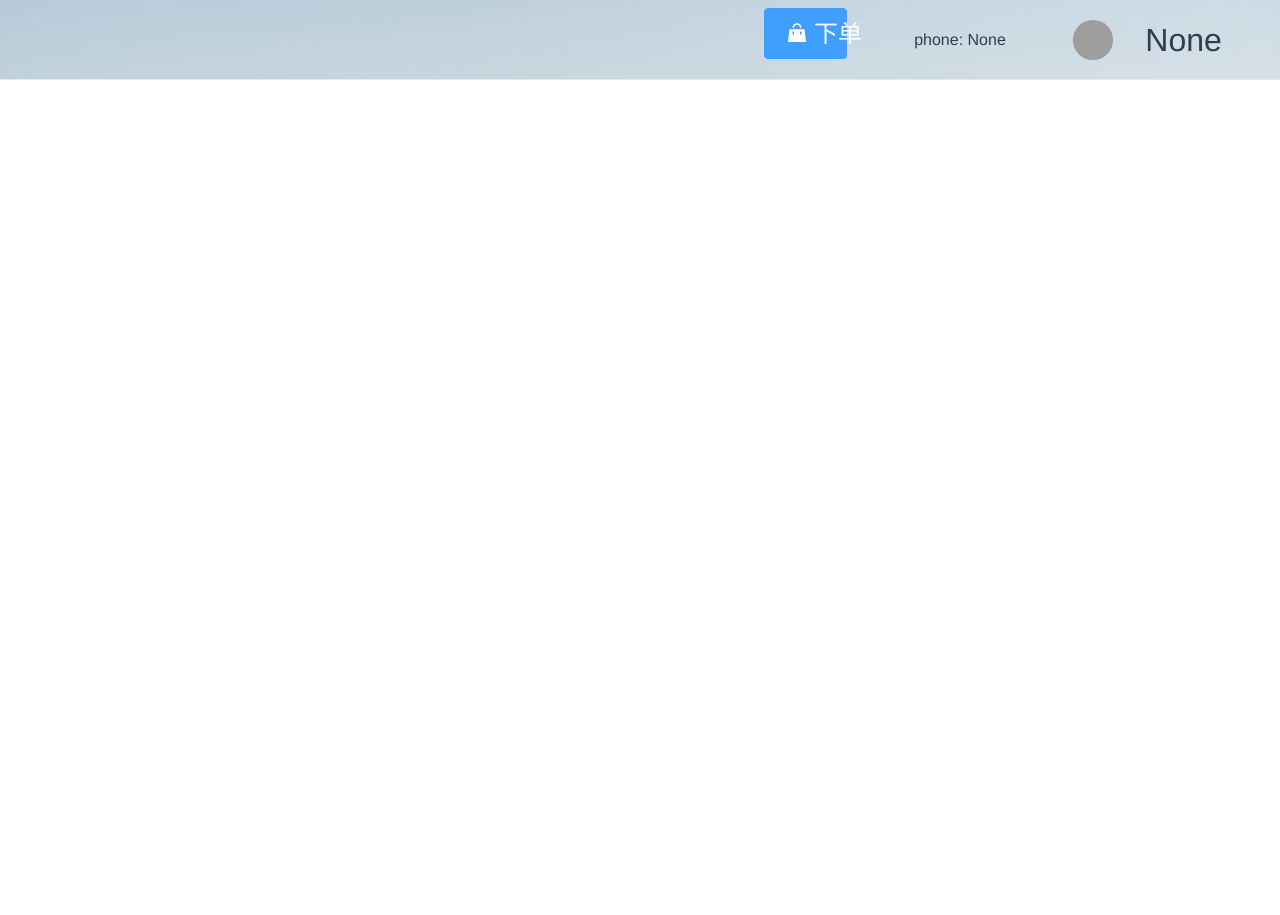
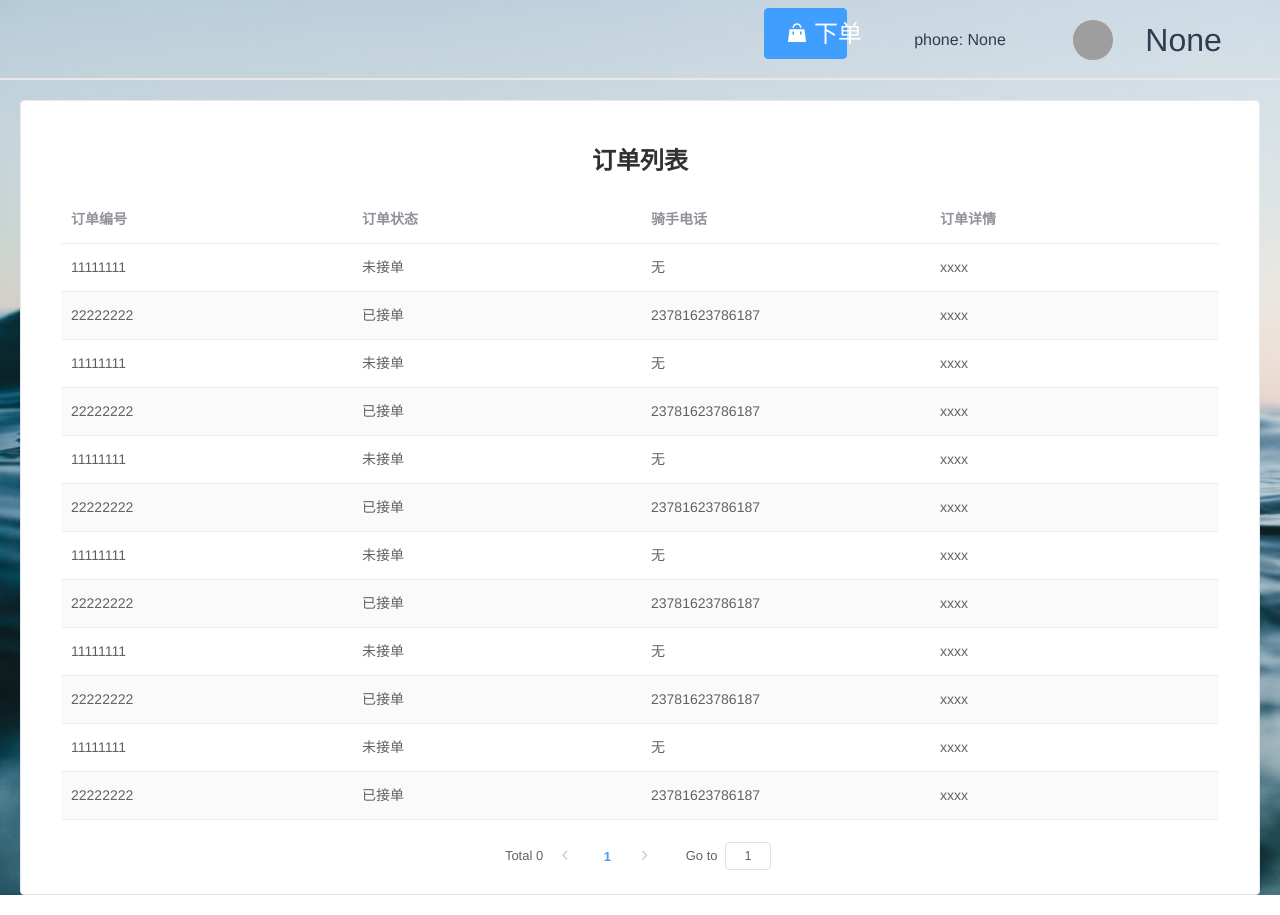
Before and after one commit to 2021UESTCDbExperimentGroup18/frontend, a Vue app: page /personal in a window 1280 px wide. Before the commit the page ends 800 px from the top, so only its background shows below. Built offline with nearby package versions, Linux system fonts and the light colour scheme; no server answers; grey boxes are pictures that could not be loaded.

Commit message:
[feat] 基本确定个人主页面内容及结构

```diff
--- a/src/App.vue
+++ b/src/App.vue
@@ -1,13 +1,11 @@
 <template>
-  <div>
-    <router-view/>
-  </div>
+  <router-view />
 </template>
 
 <script>
 export default {
-  name: 'App',
-}
+  name: "App",
+};
 </script>
 
 <style>
@@ -19,5 +17,7 @@ export default {
   color: #2c3e50;
   height: 100%;
   width: 100%;
+  margin: 0;
+  padding: 0;
 }
 </style>
--- a/src/components/Personal.vue
+++ b/src/components/Personal.vue
@@ -1,10 +1,45 @@
 <template>
-  <div>
-    <title-bar :phone="user_info.phone" :user_id="user_info.user_id" :user_type="user_info.type" :user_name="user_info.user_name" :page_type='page_type'/>
+  <div class="all_content">
+    <title-bar
+      :phone="user_info.phone"
+      :user_id="user_info.user_id"
+      :user_type="user_info.type"
+      :user_name="user_info.user_name"
+      :page_type="page_type"
+    />
+    <div class="content">
+      <el-card class="card_content" shadow="never">
+        <h2>订单列表</h2>
+        <div class="table_detail">
+          <el-table :data="tableData" stripe style="width: 100%">
+            <el-table-column prop="order_id" label="订单编号">
+            </el-table-column>
+            <el-table-column prop="order_status" label="订单状态">
+            </el-table-column>
+            <el-table-column prop="phone" label="骑手电话"> </el-table-column>
+            <el-table-column prop="order_detail" label="订单详情">
+            </el-table-column>
+          </el-table>
+        </div>
+        <el-row>
+          <el-col>
+            <el-pagination
+              @size-change="handleSizeChange"
+              @current-change="handleCurrentChange"
+              :current-page="currentPage"
+              :page-size="10"
+              layout="total, prev, pager, next, jumper"
+              :total="total_orders"
+            >
+            </el-pagination>
+          </el-col>
+        </el-row>
+      </el-card>
+    </div>
   </div>
 </template>
 <script>
-import axios from 'axios';
+import axios from "axios";
 import TitleBar from "../components/TitleBar.vue";
 
 export default {
@@ -21,6 +56,81 @@ export default {
         user_name: "None",
       },
       page_type: "details",
+      total_orders: 0,
+      tableData: [
+        {
+          order_id: "11111111",
+          order_status: "未接单",
+          phone: "无",
+          order_detail: "xxxx",
+        },
+        {
+          order_id: "22222222",
+          order_status: "已接单",
+          phone: "23781623786187",
+          order_detail: "xxxx",
+        },
+        {
+          order_id: "11111111",
+          order_status: "未接单",
+          phone: "无",
+          order_detail: "xxxx",
+        },
+        {
+          order_id: "22222222",
+          order_status: "已接单",
+          phone: "23781623786187",
+          order_detail: "xxxx",
+        },
+        {
+          order_id: "11111111",
+          order_status: "未接单",
+          phone: "无",
+          order_detail: "xxxx",
+        },
+        {
+          order_id: "22222222",
+          order_status: "已接单",
+          phone: "23781623786187",
+          order_detail: "xxxx",
+        },
+        {
+          order_id: "11111111",
+          order_status: "未接单",
+          phone: "无",
+          order_detail: "xxxx",
+        },
+        {
+          order_id: "22222222",
+          order_status: "已接单",
+          phone: "23781623786187",
+          order_detail: "xxxx",
+        },
+        {
+          order_id: "11111111",
+          order_status: "未接单",
+          phone: "无",
+          order_detail: "xxxx",
+        },
+        {
+          order_id: "22222222",
+          order_status: "已接单",
+          phone: "23781623786187",
+          order_detail: "xxxx",
+        },
+        {
+          order_id: "11111111",
+          order_status: "未接单",
+          phone: "无",
+          order_detail: "xxxx",
+        },
+        {
+          order_id: "22222222",
+          order_status: "已接单",
+          phone: "23781623786187",
+          order_detail: "xxxx",
+        },
+      ],
     };
   },
   mounted() {
@@ -30,22 +140,33 @@ export default {
     async get_user_name() {
       let res = await axios.get("/users/user_info", {
         params: {
-          user_id: "test_user"
-        }
-      })
+          user_id: "test_user",
+        },
+      });
 
       console.log(res.data);
       this.user_info.user_name = res.data.user_name;
       this.user_info.user_id = res.data.user_id;
       this.user_info.phone = res.data.phone;
       this.user_info.type = res.data.type;
-    }
-  }
+    },
+  },
 };
 </script>
 
 <style scoped>
-.additional_info {
-  font-size: 2em;
+.all_content {
+  background: url("../assets/images/ocean_background.jpeg") no-repeat;
+  background-size: cover;
+  height: 100%;
+  width: 100%;
+}
+
+.card_content {
+  margin: 20px;
+}
+
+.table_detail {
+  margin: 20px;
 }
 </style>
--- a/src/components/TitleBar.vue
+++ b/src/components/TitleBar.vue
@@ -2,16 +2,25 @@
   <el-header class="title_bar">
     <el-row class="title_line">
       <el-col :offset="14" :span="2">
-        <el-button type="primary" icon="el-icon-s-goods" size="large" v-if="this.page_type !== undefined">
-          {{button_text}}
+        <el-button
+          type="primary"
+          icon="el-icon-s-goods"
+          size="large"
+          v-if="this.page_type !== undefined"
+        >
+          {{ button_text }}
         </el-button>
       </el-col>
       <el-col :span="4">
         <div class="additional_info">phone: {{ phone }}</div>
       </el-col>
       <el-col :span="4">
-        <el-row class="user_area" align="flex" onmouseover="this.style.cursor='hand'">
-          <el-avatar :size="medium" :src="circleUrl" v-on:click="handleClick"/>
+        <el-row
+          class="user_area"
+          align="flex"
+          onmouseover="this.style.cursor='hand'"
+        >
+          <el-avatar :size="medium" :src="circleUrl" v-on:click="handleClick" />
           <div align="center" class="user_id" v-on:click="handleClick">
             {{ user_name }}
           </div>
@@ -59,9 +68,7 @@ export default {
 
 <style scoped>
 .title_bar {
-  position: sticky;
-  top: 0;
-  border-bottom: 1px solid #e8e8e8;
+  border-bottom: 2px solid #e8e8e8;
   height: 80px;
   background: url("../assets/images/ocean_background.jpeg") no-repeat;
   background-size: cover;
@@ -80,7 +87,7 @@ export default {
 
 .user_area {
   padding: 20px;
-  cursor:pointer;
+  cursor: pointer;
 }
 
 .user_id {
```
